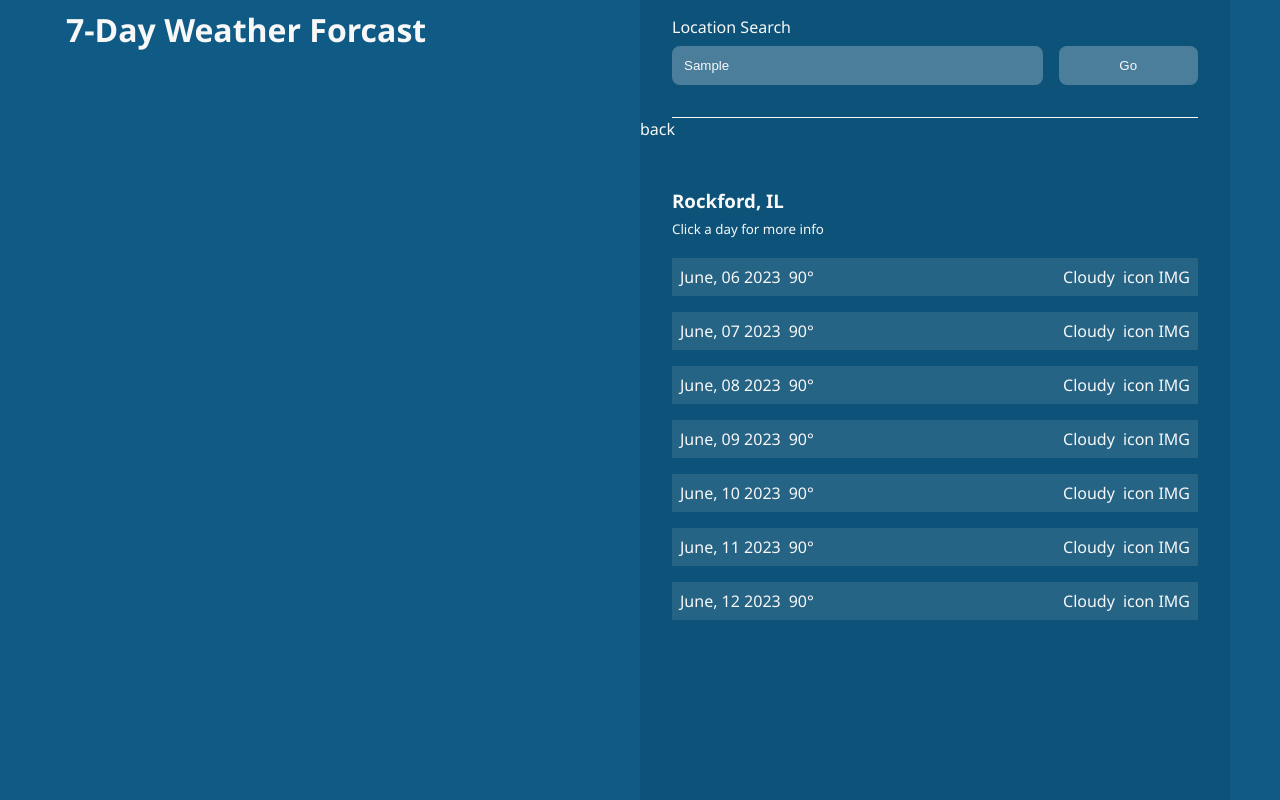
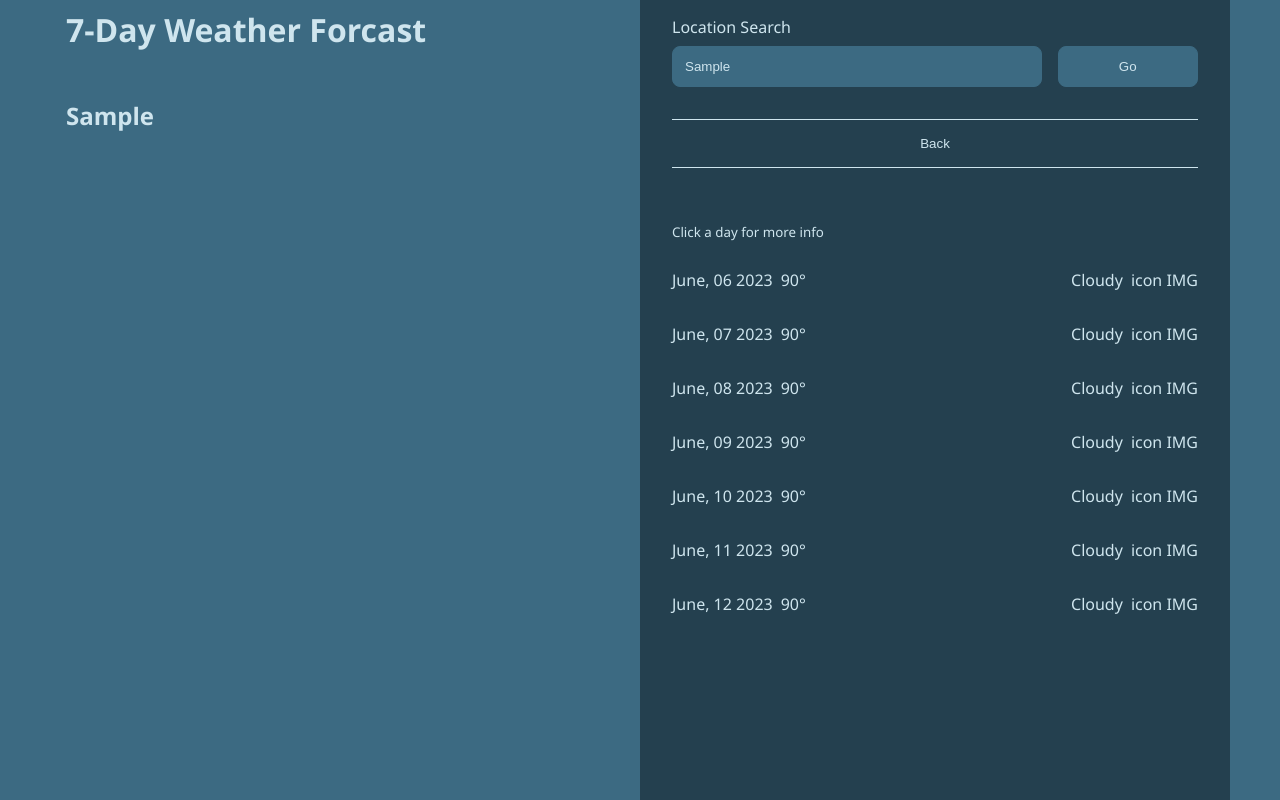
Before and after one commit to ShawnO86/Vue.js, a Vue app in the folder world_weather/: page / in a window 1280 px wide. Both pictures are taken after typing "Sample" into the empty fields and a click on the button "Go". Built offline with nearby package versions, Linux system fonts and the light colour scheme.

Commit message:
CSS and Emits

```diff
--- a/world_weather/src/App.vue
+++ b/world_weather/src/App.vue
@@ -1,7 +1,10 @@
 <template>
   <main>
-    <header><h1>7-Day Weather Forcast</h1></header>
-    <side-bar></side-bar>
+    <header>
+      <h1>7-Day Weather Forcast</h1>
+      <h2 class="location">{{ currentLocation }}</h2>
+    </header>
+    <side-bar @location="getInput"></side-bar>
   </main>
 </template>
 
@@ -10,15 +13,26 @@ import SideBar from './components/sideBar.vue'
 export default {
   components: {
     SideBar
+  },
+  data() {
+    return {
+      currentLocation: ''
+    }
+  },
+  methods: {
+    getInput(location) {
+      this.currentLocation = location
+    }
   }
 }
 </script>
 
 <style>
 :root {
-  --bg-color: #0f5b86;
-  --text-color: #f8f8f8;
-  --pop-color: rgba(0, 174, 255, 0.589);
+  --bg-color: #3c6a82;
+  --secondary-color: #24404f;
+  --text-color: #cfe5ee;
+  --pop-color: #5fa8cf;
 }
 *,
 *::before,
@@ -51,6 +65,9 @@ main {
 header {
   padding: 0.5rem 1rem;
 }
+.location {
+  margin-top: 3rem;
+}
 @media screen and (max-width: 1024px) {
   body {
     align-items: flex-start;
--- a/world_weather/src/components/locationInput.vue
+++ b/world_weather/src/components/locationInput.vue
@@ -17,12 +17,12 @@ export default {
   emits: ['location'],
   data() {
     return {
-      locationInput: '',
+      locationInput: ''
     }
   },
   methods: {
     sendInput() {
-      this.$emit('location', this.locationInput);
+      this.$emit('location', this.locationInput)
     }
   }
 }
@@ -42,18 +42,24 @@ input,
 button {
   padding: 0.75rem;
   margin-top: 0.5rem;
-  background-color: rgba(255, 255, 255, 0.25);
+  background-color: var(--bg-color);
   border-radius: 0.5rem;
-  border: none;
+  border: 1px solid var(--bg-color);
   color: var(--text-color);
 }
 
+input:focus,
+button:hover {
+  border: 1px solid var(--text-color);
+}
+
 input {
- flex: 3;
+  flex: 3;
 }
 
 button {
   flex: 1;
+  cursor: pointer;
 }
 
 input::placeholder {
--- a/world_weather/src/components/sideBar.vue
+++ b/world_weather/src/components/sideBar.vue
@@ -2,19 +2,18 @@
   <section class="sideBar">
     <location-input @location="getInput"></location-input>
 
-
     <div v-if="currentLocation" class="weatherDisplay">
-      <p @click="currentLocation = ''">back</p>
-      <weather-display :weatherOutput="weatherOutput"></weather-display>
+      <button @click="currentLocation = ''" class="backBtn">Back</button>
+      <weather-display
+        :weatherOutput="weatherOutput"
+      ></weather-display>
     </div>
     <div v-else class="defaultLocations">
-
-      <p @click="currentLocation = 'Chicago, IL'">Chicago, IL</p>
-      <p @click="currentLocation = 'Los Angeles, CA'">Los Angeles, CA</p>
-      <p @click="currentLocation = 'New York, NY'">New York, NY</p>
-      <p @click="currentLocation = 'Miami, FL'">Miami, FL</p>
+      <button @click="setCurrentLocation" class="locationBtn">Chicago, IL</button>
+      <button @click="setCurrentLocation" class="locationBtn">Los Angeles, CA</button>
+      <button @click="setCurrentLocation" class="locationBtn">New York, NY</button>
+      <button @click="setCurrentLocation" class="locationBtn">Miami, FL</button>
     </div>
-
   </section>
 </template>
 
@@ -26,6 +25,7 @@ export default {
     LocationInput,
     WeatherDisplay
   },
+  emits: ['location'],
   data() {
     return {
       currentLocation: '',
@@ -98,6 +98,11 @@ export default {
   methods: {
     getInput(location) {
       this.currentLocation = location
+      this.$emit('location', this.currentLocation)
+    },
+    setCurrentLocation(e) {
+      this.currentLocation = e.target.innerText
+      this.$emit('location', this.currentLocation)
     }
   }
 }
@@ -108,34 +113,48 @@ export default {
   display: flex;
   flex-direction: column;
   align-items: center;
-  background: rgba(0, 0, 0, 0.1);
+  background: var(--secondary-color);
   width: 50%;
   padding: 0 0 0.5rem 0;
   overflow-y: auto;
 }
 .defaultLocations {
   display: flex;
-  flex-direction: column;
+  justify-content: space-between;
+  flex-wrap: wrap;
   width: calc(100% - 4rem);
   padding: 3rem 0;
-  gap: 1.25rem;
+  gap: 1rem;
   border-bottom: 1px solid var(--text-color);
 }
+.locationBtn {
+  background: none;
+  border: none;
+  color: var(--text-color);
+  cursor: pointer;
+  padding: 0.5rem 0;
+}
+.locationBtn:hover {
+  color: var(--pop-color);
+}
+.backBtn {
+  background: none;
+  border: none;
+  border-bottom: 1px solid var(--text-color);
+  color: var(--text-color);
+  cursor: pointer;
+  padding: 1rem 0;
+  margin: 0 auto;
+  width: calc(100% - 4rem);
+}
+.locationBtn:hover,
+.backBtn:hover {
+  color: var(--pop-color);
+}
 .weatherDisplay {
+  display: flex;
+  flex-direction: column;
   width: 100%;
-}
-.weatherOption {
-  background: rgba(255, 255, 255, 0.1);
-  width: 50%;
-  text-align: center;
-  padding: 0.5rem;
-  cursor: pointer;
-}
-.weatherOption:hover {
-  background: rgba(255, 255, 255, 0.15);
-}
-.weatherOption:active {
-  background: rgba(0, 0, 0, 0.1);
 }
 @media screen and (max-width: 1024px) {
   .sideBar {
--- a/world_weather/src/components/weatherDisplay.vue
+++ b/world_weather/src/components/weatherDisplay.vue
@@ -1,6 +1,5 @@
 <template>
   <div class="weatherItemsHolder">
-    <h3>{{ weatherOutput[0].name }}, {{ weatherOutput[0].local }}</h3>
     <sub>Click a day for more info</sub>
 
     <div v-for="(item, index) in weatherOutput" :key="index" class="weatherItems">
@@ -34,7 +33,7 @@ export default {
 }
 @media screen and (max-width: 1024px) {
   .weatherItemsHolder {
-  width: calc(100% - 8rem);
-}
+    width: calc(100% - 8rem);
+  }
 }
 </style>
--- a/world_weather/src/components/weatherItem.vue
+++ b/world_weather/src/components/weatherItem.vue
@@ -24,12 +24,12 @@ export default {
 .weatherDay {
   display: flex;
   justify-content: space-between;
-  background: rgba(255, 255, 255, 0.1);
-  padding: 0.5rem;
+  padding: 0.5rem 0;
   cursor: pointer;
 }
-.weatherDay:hover {
-  background: rgba(255, 255, 255, 0.15);
+.weatherDay:hover,
+.weatherDay:focus {
+  color: var(--pop-color);
 }
 .iconHolder,
 .dateTemp {
```
